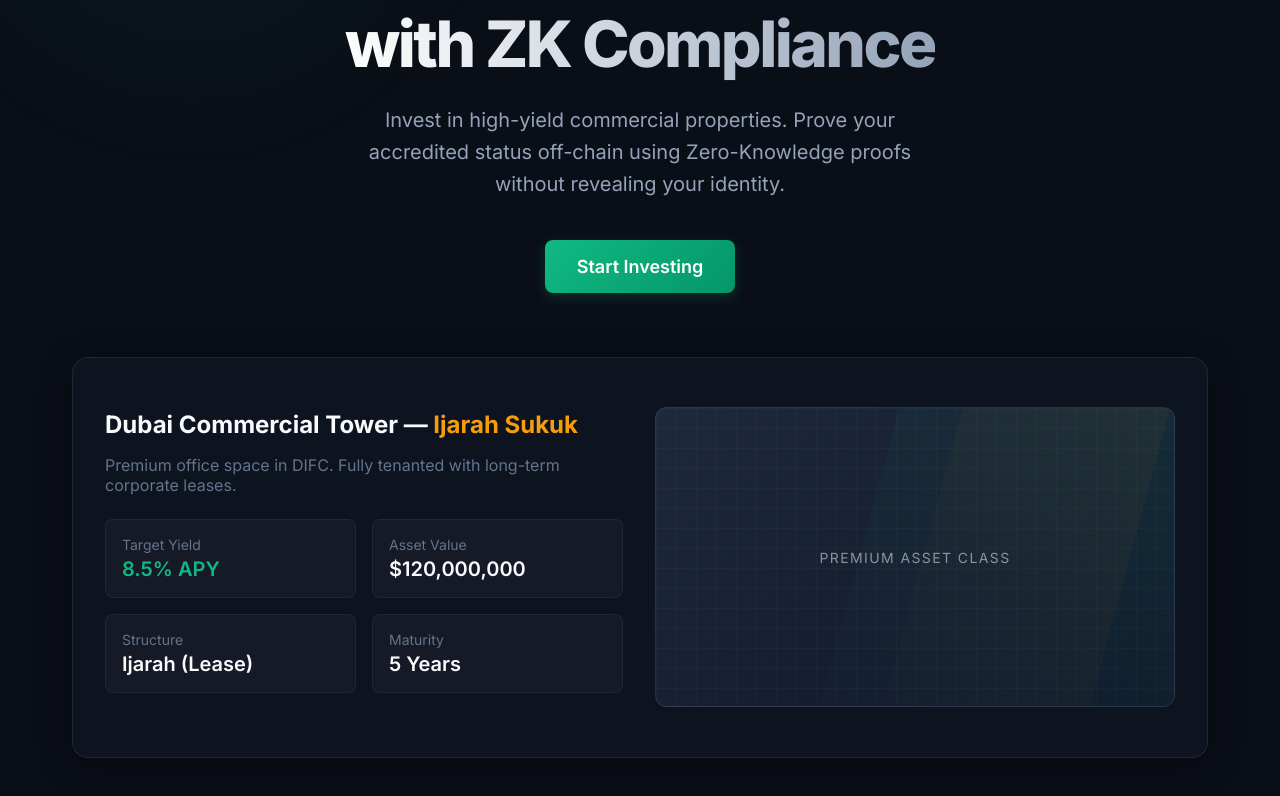
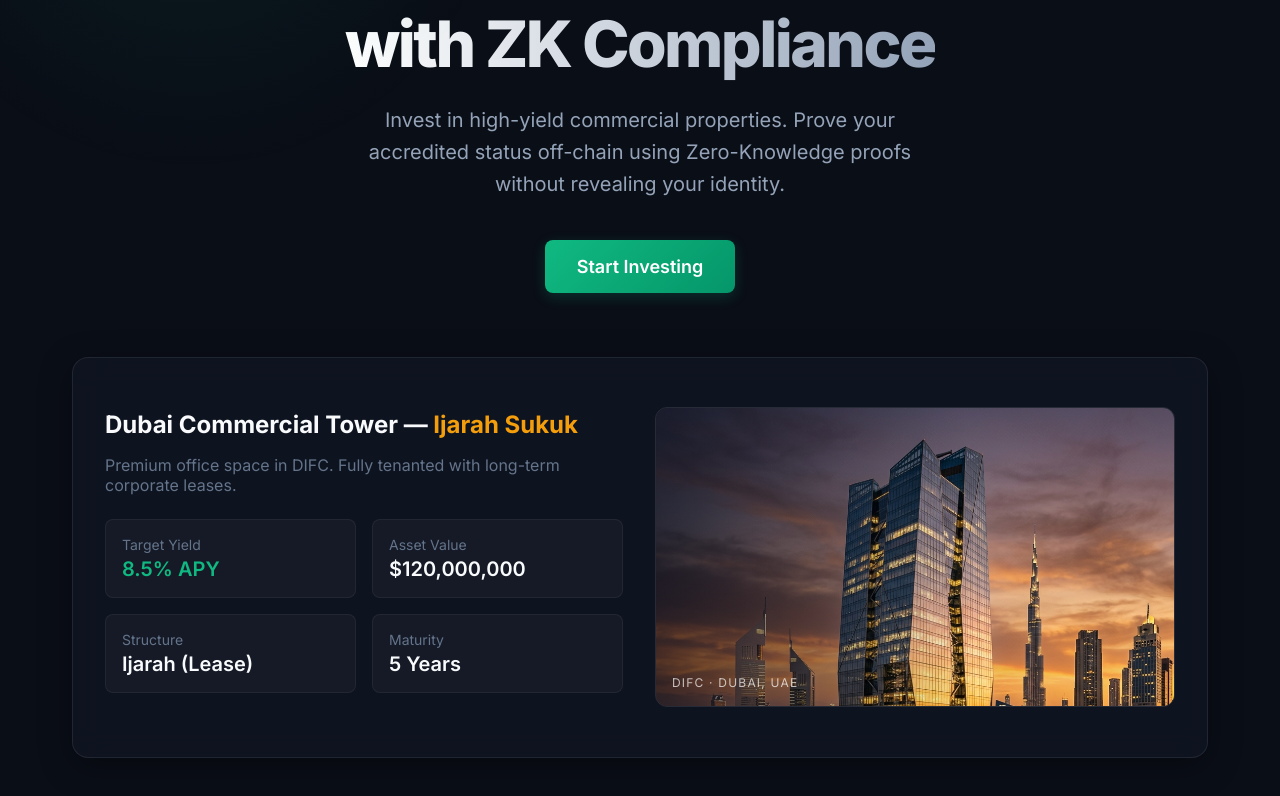
Before and after one commit to Olalolo22/Mizan, a Next.js app in the folder frontend/: page / in a window 1280 px wide. Shown: the part 384-1180 px from the top of the page. Built offline with nearby package versions, Linux system fonts and the light colour scheme.

Commit message:
feat: add Dubai DIFC tower property image to homepage

```diff
--- a/frontend/src/app/page.tsx
+++ b/frontend/src/app/page.tsx
@@ -1,3 +1,5 @@
+import Image from "next/image";
+
 export default function Home() {
   return (
     <main style={{ padding: "4rem 0" }}>
@@ -50,13 +52,18 @@
           </div>
         </div>
 
-        <div style={{ flex: 1, height: "300px", borderRadius: "12px", background: "linear-gradient(145deg, rgba(30,41,59,1) 0%, rgba(15,23,42,1) 100%)", position: "relative", overflow: "hidden", border: "1px solid rgba(255,255,255,0.1)" }}>
-          {/* Mock abstract property graphic */}
-          <div style={{ position: "absolute", inset: 0, opacity: 0.5, backgroundImage: "linear-gradient(to right, rgba(255,255,255,0.05) 1px, transparent 1px), linear-gradient(to bottom, rgba(255,255,255,0.05) 1px, transparent 1px)", backgroundSize: "20px 20px" }}></div>
-          <div style={{ position: "absolute", bottom: "-20%", right: "-10%", width: "70%", height: "150%", background: "linear-gradient(45deg, transparent, rgba(16, 185, 129, 0.1))", transform: "skewX(-15deg)" }}></div>
-          <div style={{ position: "absolute", bottom: "-20%", right: "10%", width: "40%", height: "120%", background: "linear-gradient(45deg, transparent, rgba(245, 158, 11, 0.05))", transform: "skewX(-15deg)" }}></div>
-          <div style={{ position: "absolute", top: "50%", left: "50%", transform: "translate(-50%, -50%)", color: "rgba(255,255,255,0.5)", fontSize: "0.875rem", letterSpacing: "0.1em", textTransform: "uppercase" }}>
-            Premium Asset Class
+        <div style={{ flex: 1, height: "300px", borderRadius: "12px", position: "relative", overflow: "hidden", border: "1px solid rgba(255,255,255,0.1)" }}>
+          <Image
+            src="/dubai-tower.png"
+            alt="Dubai Commercial Tower — DIFC"
+            fill
+            style={{ objectFit: "cover", objectPosition: "center top" }}
+            priority
+          />
+          {/* Dark gradient overlay for readability */}
+          <div style={{ position: "absolute", inset: 0, background: "linear-gradient(to right, rgba(10,15,30,0.6) 0%, transparent 60%)" }} />
+          <div style={{ position: "absolute", bottom: "1rem", left: "1rem", color: "rgba(255,255,255,0.7)", fontSize: "0.75rem", letterSpacing: "0.1em", textTransform: "uppercase" }}>
+            DIFC · Dubai, UAE
           </div>
         </div>
       </div>
```
Also changed, not shown: frontend/public/dubai-tower.png (added).
